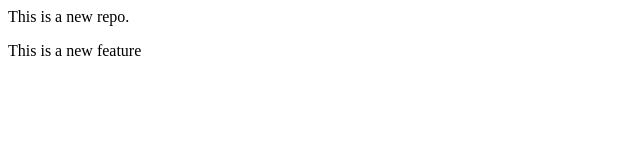
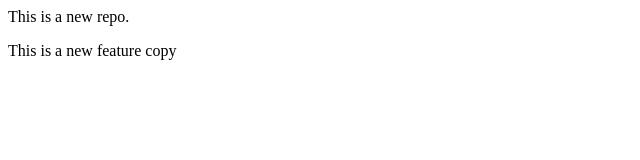
Before and after one commit to TANISHKAMBOJ08/experiment, a plain HTML site: page index.html in a window 1280 px wide. Shown: the full height of the page, 0-640 px from the left. Drawn offline with Linux system fonts and the light colour scheme.

Commit message:
Add copy

```diff
--- a/index.html
+++ b/index.html
@@ -1,2 +1,2 @@
 <p>This is a new repo.</p>
-<p>This is a new feature</p>
+<p>This is a new feature copy</p>
```
